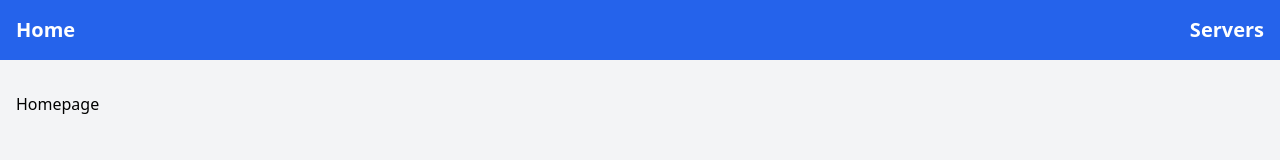
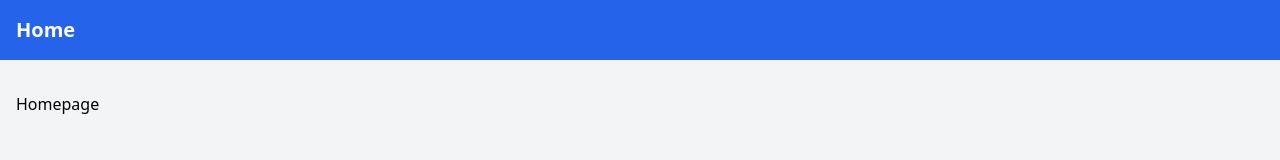
Before and after one commit to nikolap994/navnode-gui, a Next.js app: page / in a window 1280 px wide. Shown: the top 160 px of the page. Built offline with nearby package versions, Linux system fonts and the light colour scheme.

Commit message:
Remove unused link

```diff
--- a/src/components/Layout.js
+++ b/src/components/Layout.js
@@ -17,9 +17,6 @@ const Navbar = () => {
         <Link className="text-white text-xl font-semibold" href="/">
           Home
         </Link>
-        <Link className="text-white text-xl font-semibold" href="/server/">
-          Servers
-        </Link>
       </div>
     </nav>
   );
```
